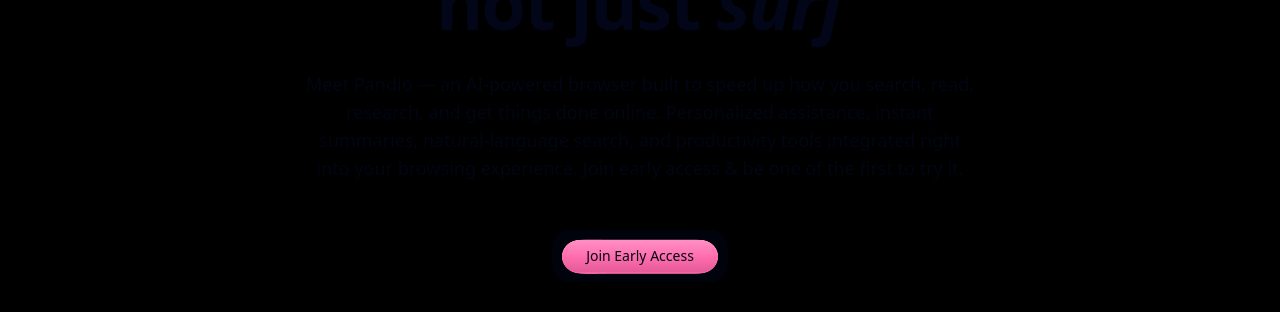
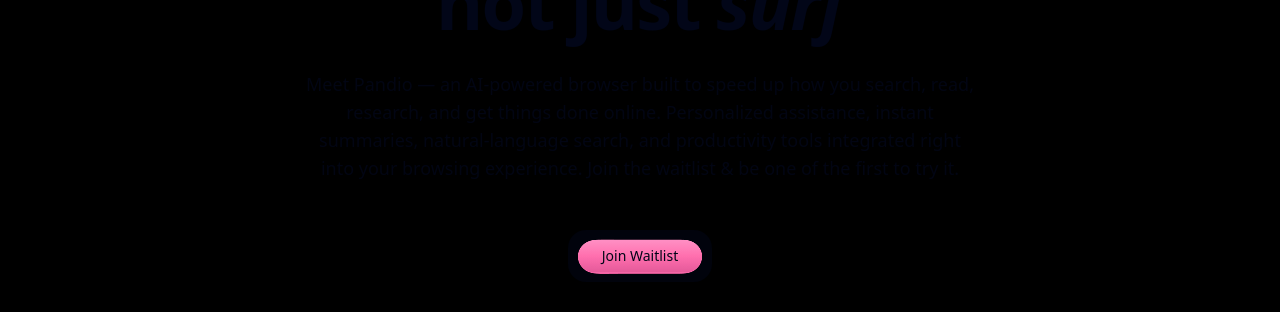
Before and after one commit to MauricioIPastora/pandio-landing-page, a Next.js app: page / in a window 1280 px wide. Shown: the part 376-688 px from the top of the page. Built offline with nearby package versions, Linux system fonts and the light colour scheme.

Commit message:
ui fixes

```diff
--- a/components/hero.tsx
+++ b/components/hero.tsx
@@ -25,19 +25,19 @@ export function HeroSection() {
             >
               Meet Pandio — an AI-powered browser built to speed up how you search, read, research, and get things done online.
               Personalized assistance, instant summaries, natural-language search, and productivity tools integrated right into your browsing experience.
-              Join early access & be one of the first to try it.
+              Join the waitlist & be one of the first to try it.
             </motion.p>
 
 
             <div className="rounded-2xl bg-foreground/50 backdrop-blur-sm transition-all duration-300 p-2.5 group hover:pl-8 hover:py-2 inline-flex">
                 <div id="gooey-btn" className="relative flex items-center group" style={{ filter: "url(#gooey-filter)" }}>
-                    <button className="absolute right-0 px-2.5 py-2 rounded-full bg-gradient-to-b from-[#FF8FC4] via-[#FF6FAE] to-[#E55A9A] text-foreground text-xs transition-all duration-300 hover:bg-[#FF6FAE]/90 cursor-pointer h-8 flex items-center justify-center -translate-x-28 group-hover:-translate-x-36 z-0 shadow-[0_1px_4px_0_rgba(255,111,174,0.15)]">
+                    <button className="absolute right-0 px-2.5 py-2 rounded-full bg-gradient-to-b from-[#FF8FC4] via-[#FF6FAE] to-[#E55A9A] text-foreground text-xs transition-all duration-300 hover:bg-[#FF6FAE]/90 cursor-pointer h-8 flex items-center justify-center -translate-x-21 group-hover:-translate-x-29 z-0 shadow-[0_1px_4px_0_rgba(255,111,174,0.15)]">
                     <svg className="w-3 h-3" fill="#FF6FAE" stroke="currentColor" viewBox="0 0 24 24">
                         <path strokeLinecap="round" strokeLinejoin="round" strokeWidth={2} d="M7 17L17 7M17 7H7M17 7V17" />
                     </svg>
                     </button>
                     <button className="px-6 py-2 rounded-full bg-gradient-to-b from-[#FF8FC4] via-[#FF6FAE] to-[#E55A9A] text-foreground text-sm transition-all duration-300 hover:bg-FF6FAE/90 cursor-pointer h-8 flex items-center z-10 shadow-[0_4px_14px_0_rgba(255,111,174,0.4),0_2px_4px_0_rgba(255,111,174,0.2)]">
-                    Join Early Access
+                    Join Waitlist
                     </button>
                 </div>
             </div>
```
